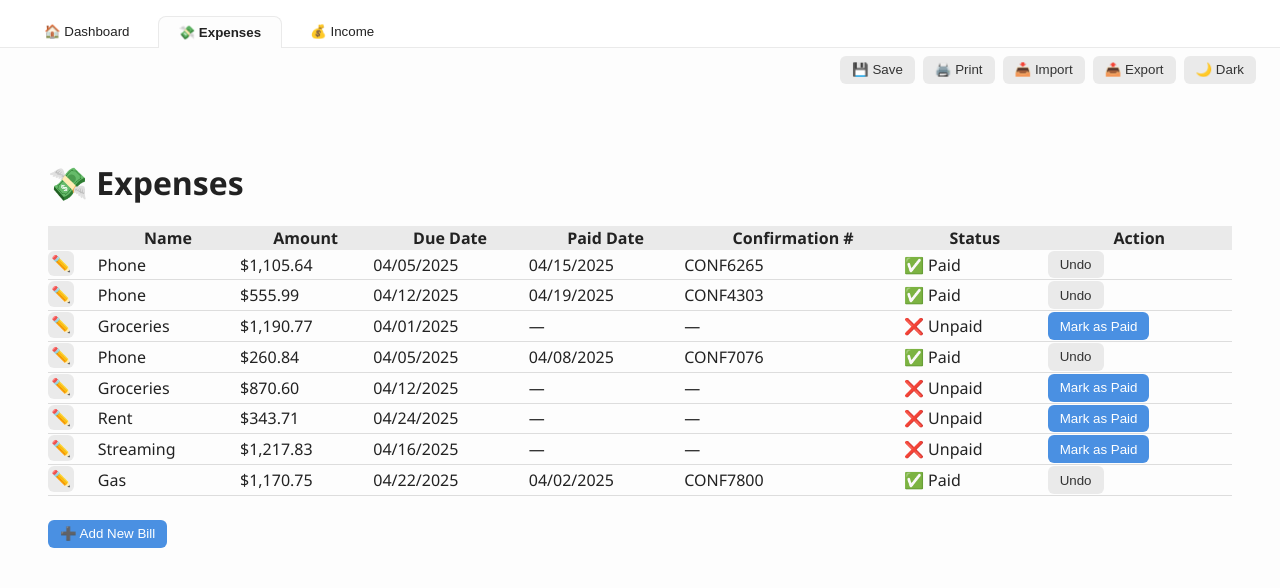
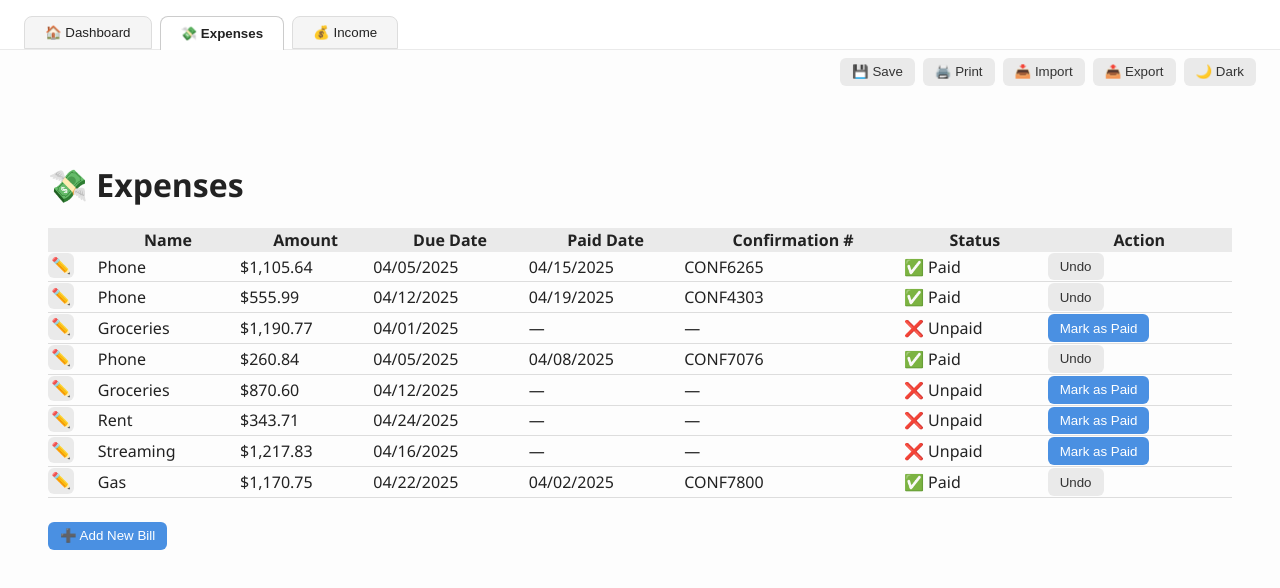
Before and after one commit to flipzoid82/budget-tracker-v3, a React (Vite) app: page /expenses in a window 1280 px wide. Shown: the top 588 px of the page. Built offline with nearby package versions, Linux system fonts and the light colour scheme.

Commit message:
🎨 v3.05 - Light/dark tab contrast, tab shape polish, and organized theme.css

```diff
--- a/src/styles/theme.css
+++ b/src/styles/theme.css
@@ -1,4 +1,6 @@
-
+/* ========================================================
+   💡 Global Theme Variables
+======================================================== */
 body {
   --color-bg: #fdfdfd;
   --color-surface: #ffffff;
@@ -28,6 +30,9 @@ body.dark-mode {
   --color-warning: #fdd835;
 }
 
+/* ========================================================
+   🌍 Base Typography & Layout
+======================================================== */
 body {
   font-family: 'Segoe UI', sans-serif;
   font-size: 16px;
@@ -37,43 +42,14 @@ body {
   padding: 0;
 }
 
+/* ========================================================
+   🧱 Components
+======================================================== */
 .card {
   background: var(--color-surface);
   padding: var(--padding-md);
   border-radius: var(--radius);
   box-shadow: 0 2px 6px rgba(0,0,0,0.08);
-}
-
-.btn {
-  padding: 0.4rem 0.75rem;
-  border: none;
-  border-radius: var(--radius);
-  cursor: pointer;
-  font-weight: 500;
-}
-
-.btn-primary {
-  background-color: var(--color-primary);
-  color: white;
-}
-
-.btn-danger {
-  background-color: var(--color-danger);
-  color: white;
-}
-
-.btn-muted {
-  background-color: var(--color-muted);
-  color: #333;
-}
-
-.input {
-  padding: 0.5rem;
-  border: 1px solid var(--color-muted);
-  border-radius: var(--radius);
-  width: 100%;
-  box-sizing: border-box;
-  margin-bottom: 0.5rem;
 }
 
 .table-container {
@@ -90,10 +66,37 @@ body {
   margin: auto;
 }
 
+/* ========================================================
+   🔘 Buttons
+======================================================== */
+.btn {
+  padding: 0.4rem 0.75rem;
+  border: none;
+  border-radius: var(--radius);
+  cursor: pointer;
+  font-weight: 500;
+}
+
+.btn-primary {
+  background-color: var(--color-primary);
+  color: white;
+}
 
 .btn-primary:hover {
   filter: brightness(1.1);
 }
+
+.btn-danger {
+  background-color: var(--color-danger);
+  color: white;
+}
+
+.btn-muted {
+  background-color: var(--color-muted);
+  color: #333;
+}
+
+/* Dark mode button adjustments */
 body.dark-mode .btn-primary {
   background-color: #367cd6;
   color: white;
@@ -104,13 +107,25 @@ body.dark-mode .btn-muted {
   color: white;
 }
 
+/* ========================================================
+   ✏️ Inputs
+======================================================== */
+.input {
+  padding: 0.5rem;
+  border: 1px solid var(--color-muted);
+  border-radius: var(--radius);
+  width: 100%;
+  box-sizing: border-box;
+  margin-bottom: 0.5rem;
+}
 
-
+/* ========================================================
+   📑 Tab Navigation
+======================================================== */
 .tab-button {
   background: transparent;
   border: none;
   padding: 0.5rem 1.25rem;
-  border-radius: 999px;
   font-weight: 500;
   color: var(--color-text);
   cursor: pointer;
@@ -120,8 +135,6 @@ body.dark-mode .btn-muted {
 .tab-button:hover {
   background-color: var(--color-muted);
 }
-
-
 
 .tab-button.active {
   background-color: var(--color-bg);
@@ -134,6 +147,41 @@ body.dark-mode .btn-muted {
   position: relative;
 }
 
+/* 🔳 Tab Contrast (Light Mode Only) */
+body:not(.dark-mode) .tab-button {
+  background-color: #f5f5f5;
+  border: 1px solid #ddd;
+  border-radius: 8px 8px 0 0;
+}
+
+body:not(.dark-mode) .tab-button:hover {
+  background-color: #eee;
+}
+
+body:not(.dark-mode) .tab-button.active {
+  background-color: #fff;
+  border: 1px solid #ccc;
+  border-bottom: none;
+}
+
+body:not(.dark-mode) .tab-button:not(.active) {
+  border-bottom-left-radius: 0;
+  border-bottom-right-radius: 0;
+}
+
+/* 🔳 Tab Contrast (Dark Mode) */
+.dark-mode .tab-button {
+  border-radius: 8px 8px 0 0;
+}
+
+.dark-mode .tab-button:not(.active) {
+  border-bottom-left-radius: 0;
+  border-bottom-right-radius: 0;
+}
+
+/* ========================================================
+   🧰 Toolbars
+======================================================== */
 .toolbar-tabs {
   background-color: var(--color-bg);
   border-bottom: none;
```
